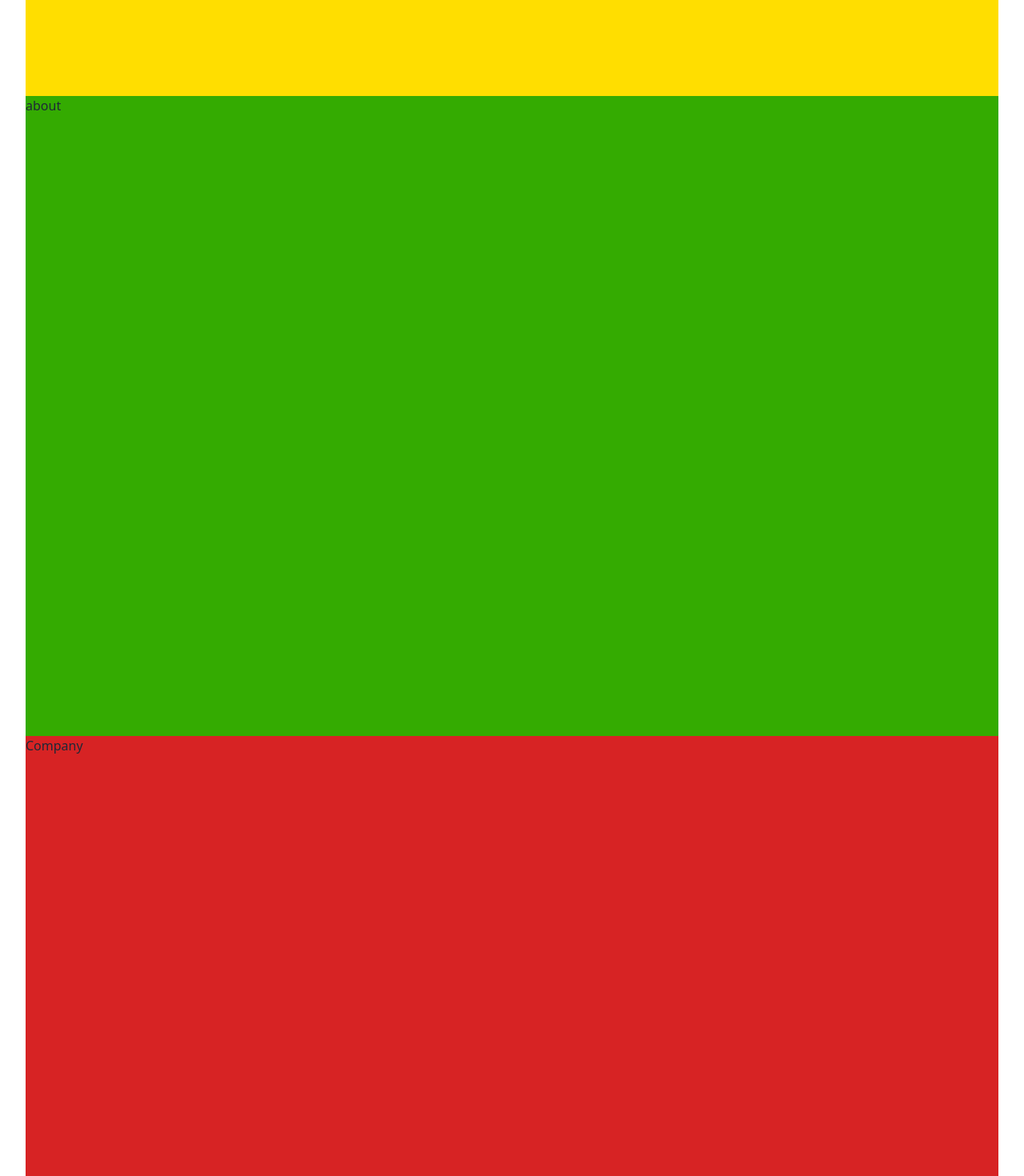
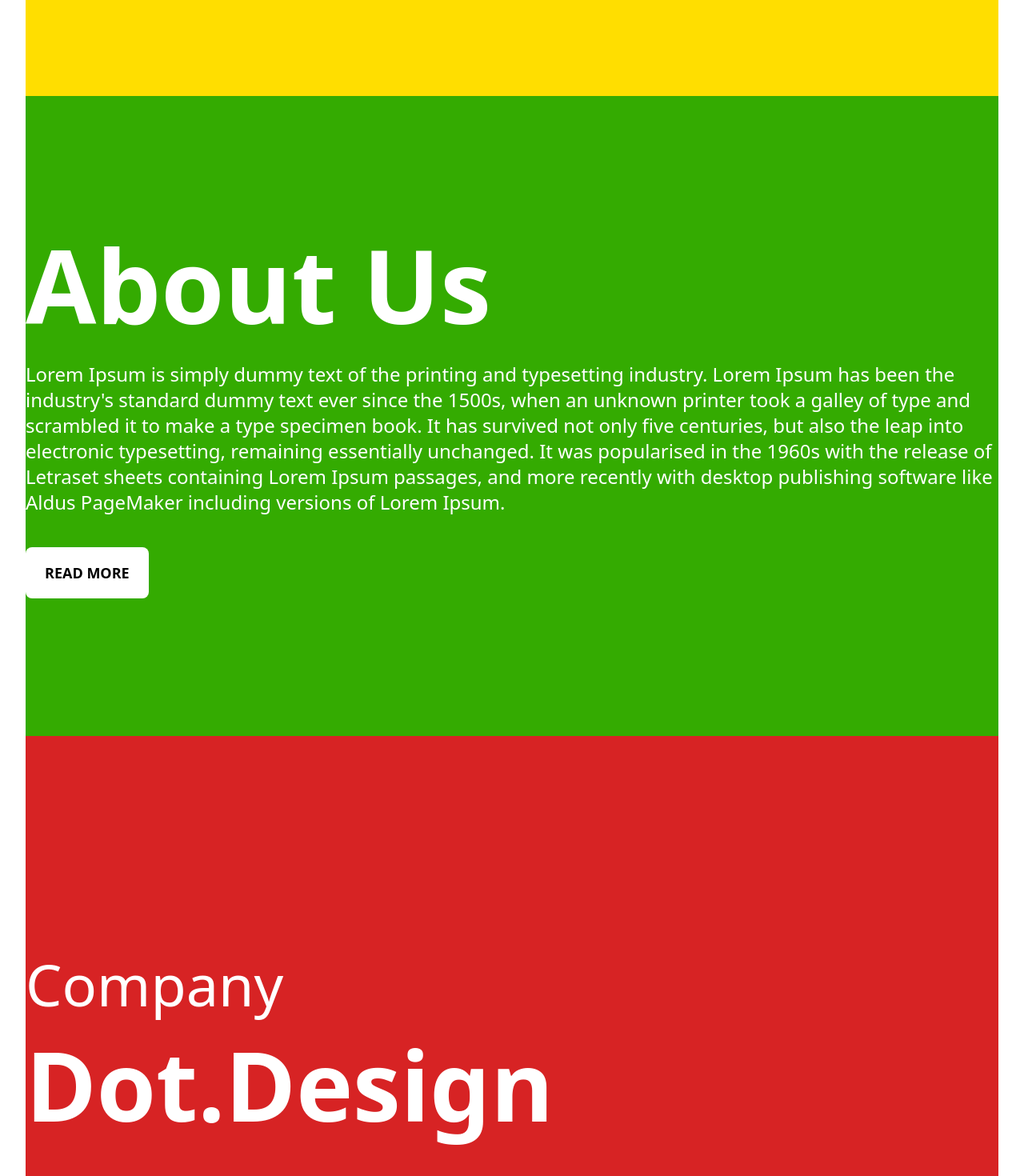
Before and after one commit to dipankar309/design-agency, a Next.js app: page / in a window 1280 px wide. Shown: the part 680-2150 px from the top of the page at 80% size. Built offline with nearby package versions, Linux system fonts and the light colour scheme.

Commit message:
add some code text
Signed-off-by: Dipankar Barman <dipankarbarman.viacon@gmail.com>

```diff
--- a/components/parts/about.tsx
+++ b/components/parts/about.tsx
@@ -2,9 +2,28 @@
 
 export default function About() {
   return (
-    <section className="h-screen bg-[#34AB01] w-full">
+    <section className="about-sec">
       <div className="container mx-auto">
-            <h1>about</h1>
+        <h1 className="text-base-100 text-9xl font-bold mb-8">About Us</h1>
+        <p className="text-base-100 text-lg md:text-xl lg:text-2xl ">
+          Lorem Ipsum is simply dummy text of the printing and typesetting
+          industry. Lorem Ipsum has been the industry's standard dummy text ever
+          since the 1500s, when an unknown printer took a galley of type and
+          scrambled it to make a type specimen book. It has survived not only
+          five centuries, but also the leap into electronic typesetting,
+          remaining essentially unchanged. It was popularised in the 1960s with
+          the release of Letraset sheets containing Lorem Ipsum passages, and
+          more recently with desktop publishing software like Aldus PageMaker
+          including versions of Lorem Ipsum.
+        </p>
+        <section className="btn-wrapper mt-10">
+          <a
+            href=""
+            className="btn bg-base-100 btn-xs sm:btn-sm md:btn-md lg:btn-lg text-black outline-none border-0"
+          >
+            Read More
+          </a>
+        </section>
       </div>
     </section>
   );
--- a/components/parts/advantages.tsx
+++ b/components/parts/advantages.tsx
@@ -1,16 +1,11 @@
-import React from 'react'
+import React from "react";
 
 export default function Advantages() {
   return (
-
-    <section  className=' h-screen w-full bg-[#252525] '>
-        <div className="container mx-auto">
-
-        </div>
+    <section className="advantages-sec bg-[#252525] ">
+      <div className="container mx-auto">
+        <h1 className="text-[70px] text-base-100">Advantages</h1>
+      </div>
     </section>
-
-
-
-
-  )
+  );
 }
--- a/components/parts/company.tsx
+++ b/components/parts/company.tsx
@@ -2,9 +2,10 @@
 
 export default function Company() {
   return (
-    <section className="h-screen bg-[#D72324] w-full">
+    <section className="company-sec ">
       <div className="container mx-auto">
-      Company
+        <h1 className="text-7xl text-base-100">Company</h1>
+        <h2 className="text-[7.5rem] text-base-100 font-extrabold">Dot.Design</h2>
       </div>
     </section>
   );
--- a/package.json
+++ b/package.json
@@ -9,7 +9,7 @@
     "lint": "next lint"
   },
   "dependencies": {
-    "daisyui": "^2.31.0",
+    "daisyui": "^2.50.0",
     "next": "12.3.0",
     "react": "18.2.0",
     "react-dom": "18.2.0"
--- a/styles/globals.css
+++ b/styles/globals.css
@@ -8,7 +8,6 @@
 }
 
 /* common css */
-
 .sec-space{
   @apply py-12 md:py-16 lg:py-20 xl:py-28 relative
 }
@@ -18,7 +17,7 @@
 
 /* hero sec */
 .hero-sec{
-  @apply h-screen bg-[#FFDE00] w-full sec-space flex items-center
+  @apply h-screen bg-[#FFDE00] sec-space flex items-center
 }
 
 .hero-title{
@@ -26,14 +25,22 @@
 }
 
 
-
-/* hero sec */
-
-
 /* about sec */
 
 
+.about-sec{
+  @apply relative sec-space flex items-center h-screen bg-[#34AB01]
+}
 
 
+/* company sec */
 
-/* about sec */
+.company-sec{
+  @apply relative sec-space flex items-center h-screen bg-[#D72324]
+}
+
+/* Advantages */
+
+.advantages-sec{
+  @apply relative sec-space flex items-center h-screen
+}
```
Also changed, not shown: 2 other files (tests, documents, lock files or other folders).
